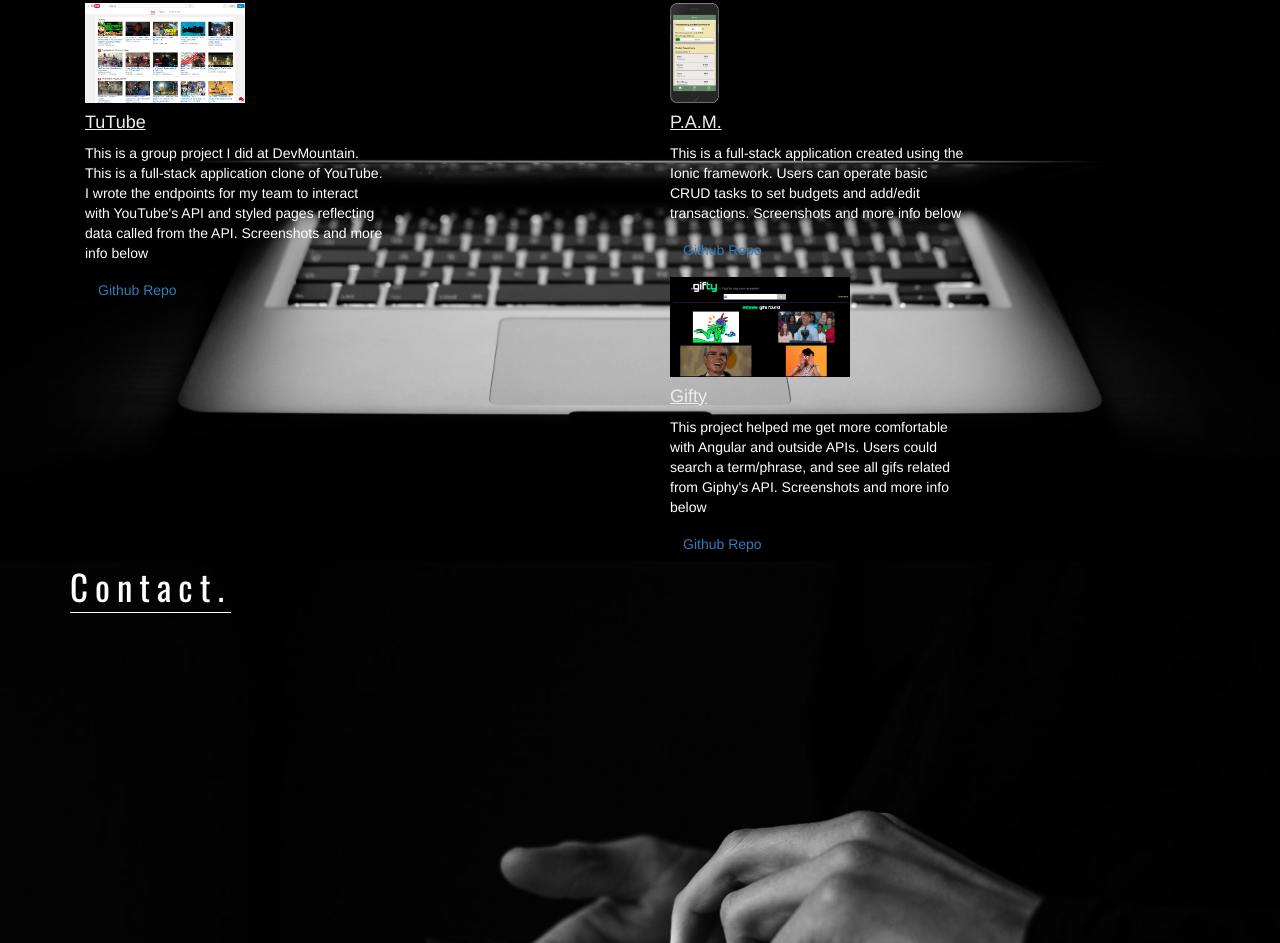
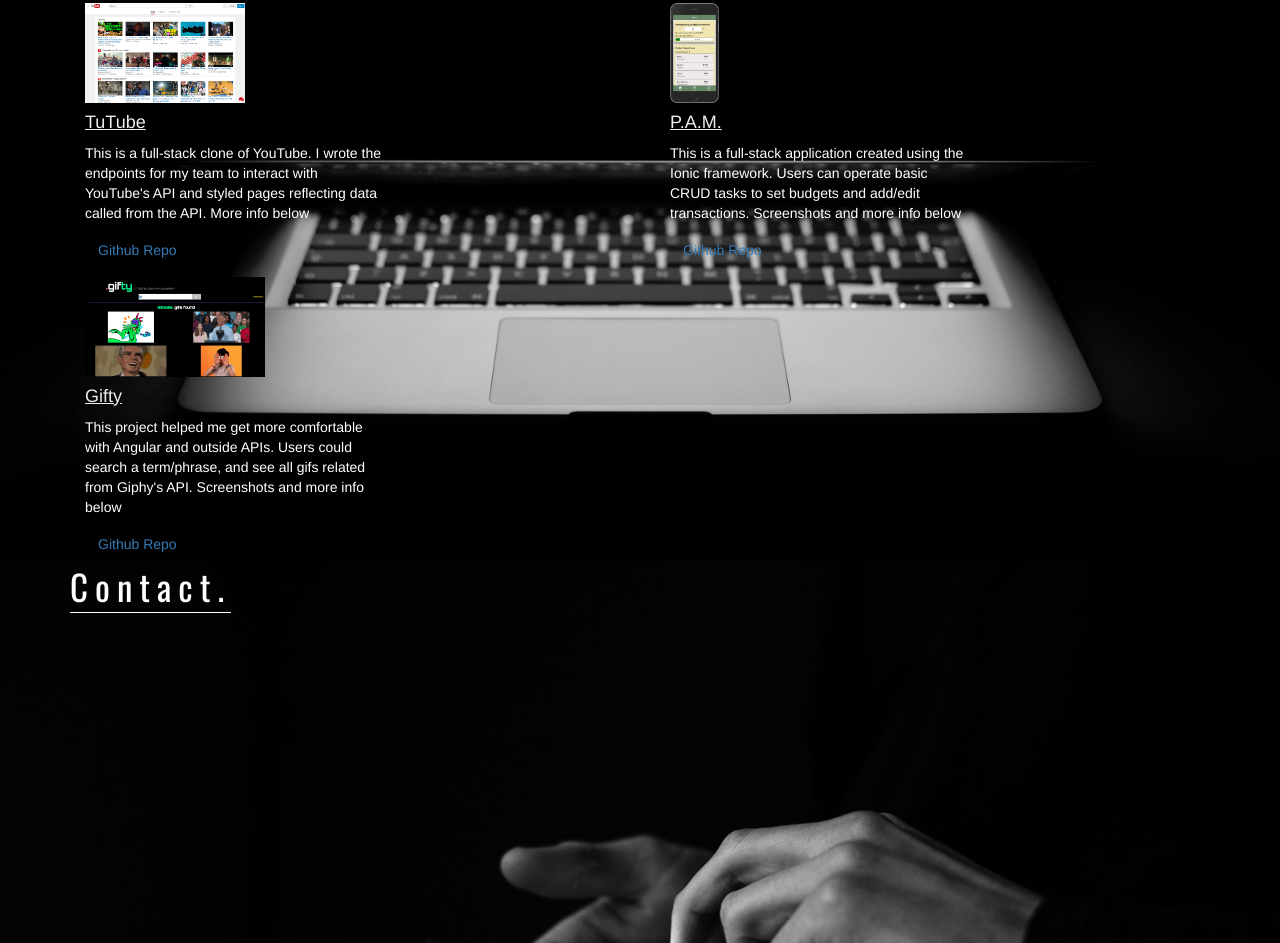
Before and after one commit to mikechi4/mikechi4.github.io, a plain HTML site: page index.html in a window 1280 px wide. Shown: the part 2538-3481 px from the top of the page. Drawn offline with nearby package versions, Linux system fonts and the light colour scheme; a web font is replaced by a local one.

Commit message:
changed description. Made backgrounds fixed

```diff
--- a/index.html
+++ b/index.html
@@ -154,8 +154,8 @@
                 <img class="card-img-top" src="./images/TuTube-home.png" alt="Card image cap">
                 <div class="card-block">
                   <h4 class="card-title">TuTube</h4>
-                  <p class="card-text">This is a group project I did at DevMountain. This is a full-stack application clone of YouTube. I wrote the endpoints for my team
-                  to interact with YouTube's API and styled pages reflecting data called from the API. Screenshots and more info below</p>
+                  <p class="card-text">This is a full-stack clone of YouTube. I wrote the endpoints for my team
+                  to interact with YouTube's API and styled pages reflecting data called from the API. More info below</p>
                   <a href="https://github.com/you-tube-group/you-tube-clone" class="btn btn-secondary">Github Repo</a>
                 </div>
               </div>
--- a/styles/sass/styles.scss
+++ b/styles/sass/styles.scss
@@ -15,6 +15,7 @@ $oswald: 'Oswald', sans-serif;
   background-size: cover;
   background-repeat: no-repeat;
   background-position: center;
+  background-attachment: fixed;
 }
 
 @mixin title {
@@ -89,11 +90,9 @@ $oswald: 'Oswald', sans-serif;
   }
 
   .projects-section-wrap {
-
     background: url(../../images/projects6.jpg);
     @include background-params;
     .projects-section-container {
-
       .project-container{
         img{
           height: 100px;
```
Also changed, not shown: styles/sass/styles.css, 1 other file.
